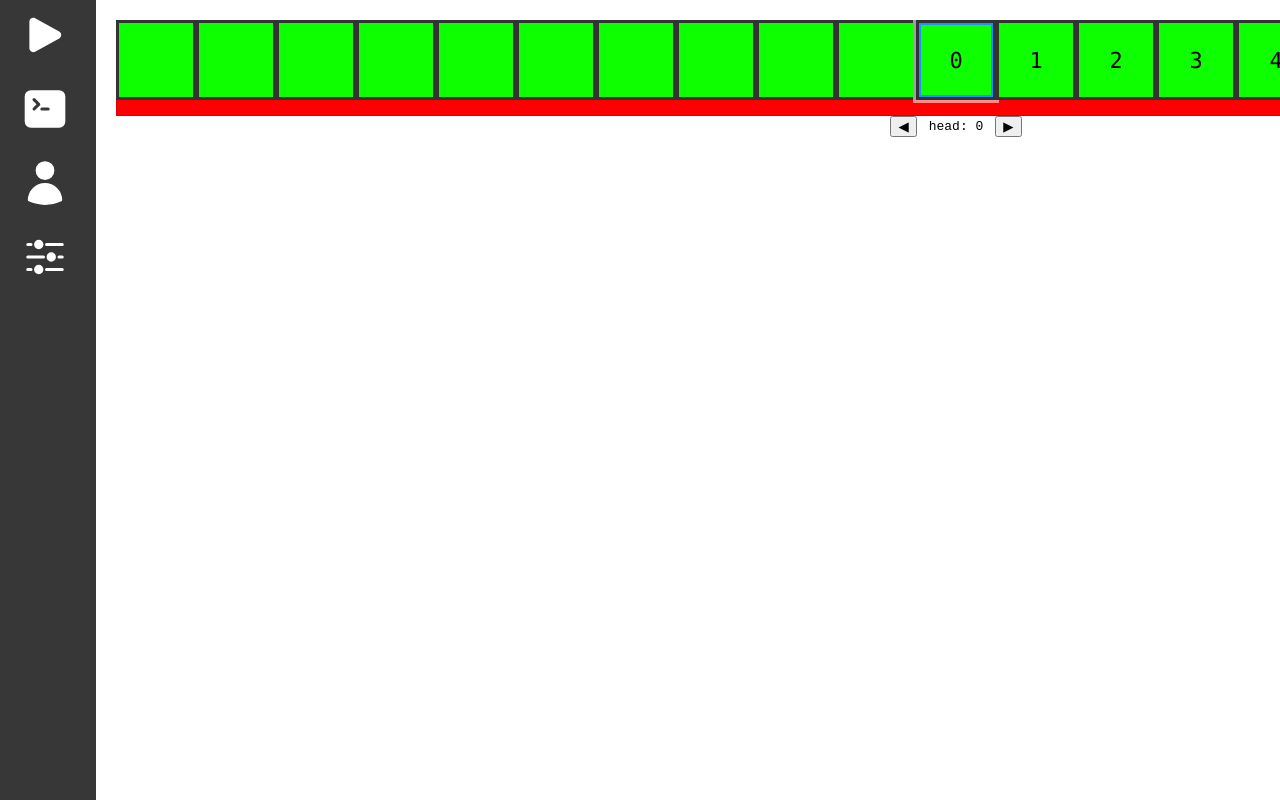
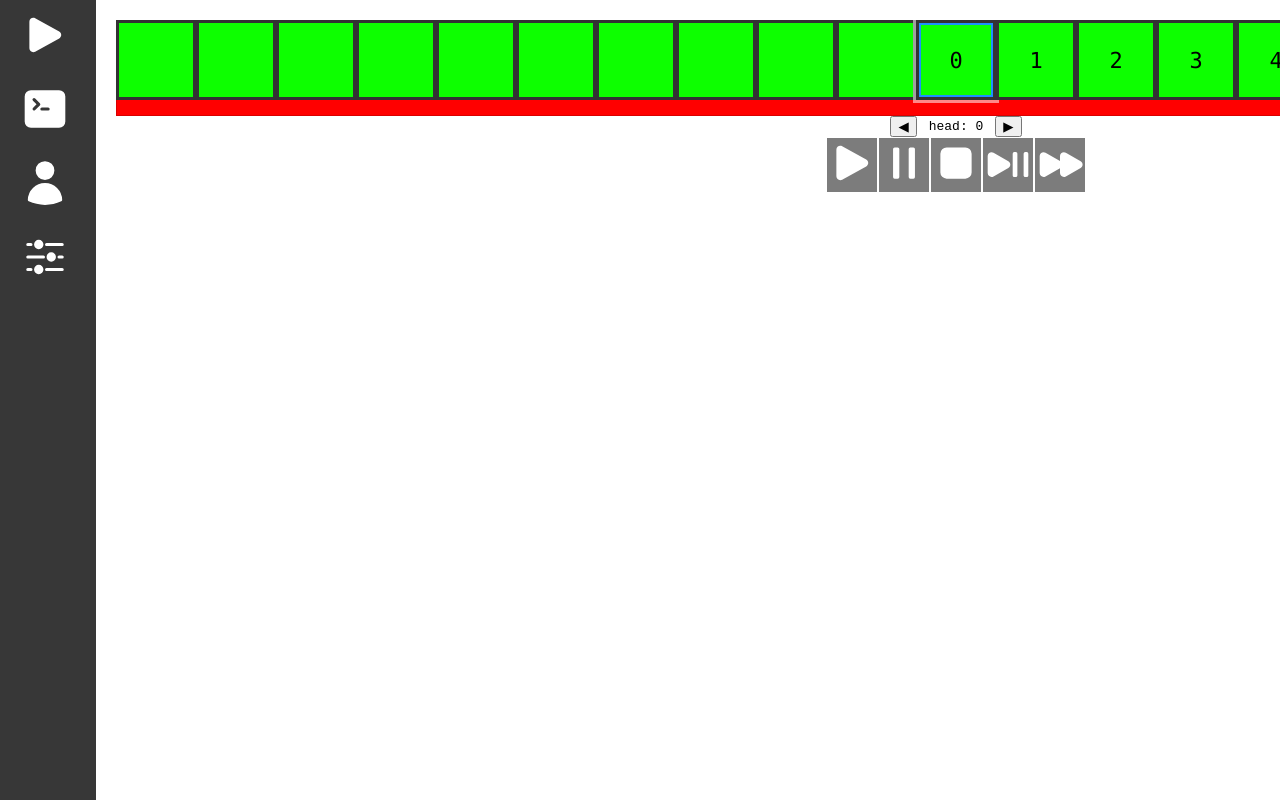
Before and after one commit to Haranana/Turing-Machine-Simulator-Frontend, a React (Vite) app: page / in a window 1280 px wide. Shown: the top 800 px of the page. Built offline with nearby package versions, Linux system fonts and the light colour scheme.

Commit message:
added basic icons for control of the simulation

```diff
--- a/src/features/Tape/Tape.tsx
+++ b/src/features/Tape/Tape.tsx
@@ -2,6 +2,7 @@ import "./tape.css"
 
 export type TapeSymbol = string;          // usually a singe char
 export type Tape   = Map<number, TapeSymbol>;
+import {PlayIcon, PauseIcon, StopIcon, PlayPauseIcon, ForwardIcon} from "@heroicons/react/24/solid"
 import { useState , useRef, useMemo } from "react";
 
 export interface TapeState {
@@ -103,6 +104,9 @@ export const TapeView = ({ tapeState , radius=10, cellPx=80, animateMs=400}: Tap
   };
 
   return (
+    <div>
+
+
     <div className="tape-wrapper">
       <div className="tape-viewport" style={viewportStyle}>
         <div className="tape-track" style={trackStyle} onTransitionEnd={handleTransitionEnd}>
@@ -116,5 +120,19 @@ export const TapeView = ({ tapeState , radius=10, cellPx=80, animateMs=400}: Tap
         <button onClick={() => step(+1)} disabled={isAnimating}>▶︎</button>
       </div>
     </div>
+
+      <div className="simulation-controls">
+        <div className="simulation-controls-button"><PlayIcon></PlayIcon></div>
+        <div  className="simulation-controls-button"><PauseIcon></PauseIcon></div>
+        <div  className="simulation-controls-button"><StopIcon></StopIcon></div>
+        <div  className="simulation-controls-button"><PlayPauseIcon></PlayPauseIcon></div>
+
+        <div className="simulation-jump">
+
+          <div  className="simulation-controls-button simulation-jump-button"><ForwardIcon></ForwardIcon></div>
+        </div>
+
+      </div>
+    </div>
   );
 };
--- a/src/features/Tape/tape.css
+++ b/src/features/Tape/tape.css
@@ -45,3 +45,19 @@
 .tape-head-index {
   font-family: monospace;
 }
+
+
+.simulation-controls{
+  display: flex;
+  justify-content: center;
+  align-content: center;
+}
+
+.simulation-controls-button{
+  min-width: 50px;
+  min-height: 50px;
+  color: white;
+  background-color: var(--color-primary-2);
+  margin: 1px;
+  cursor: pointer;
+}
```
